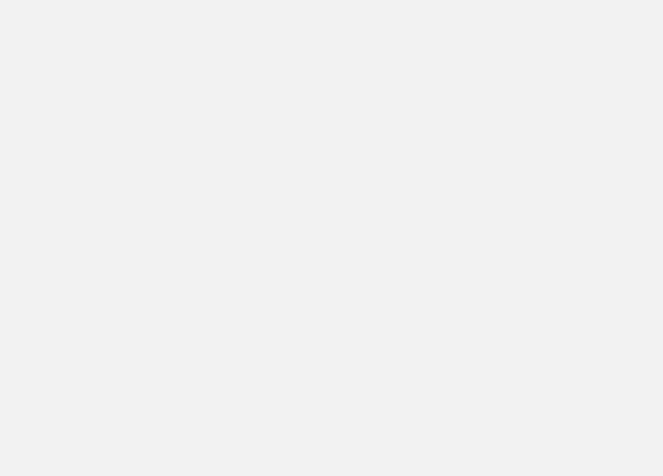
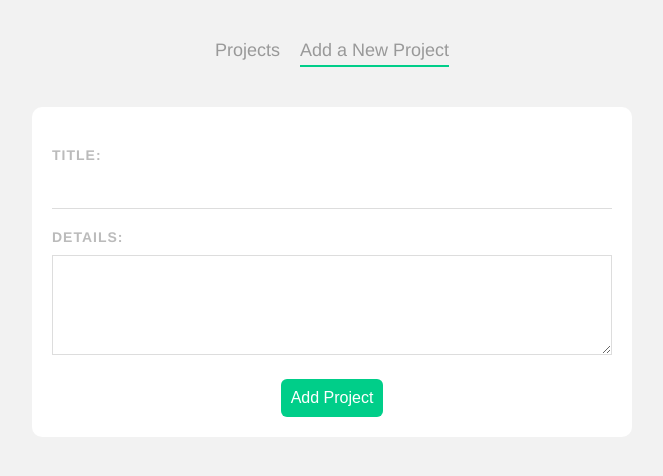
Before and after one commit to geostojanov/project-planner, a Vue app: page /add in a window 1280 px wide. Before the commit this address had no page. Shown: the top 476 px of the page, without its empty margins (308-971 px from the left). Built offline with nearby package versions, Linux system fonts and the light colour scheme.

Commit message:
Lesson 65 Done

```diff
--- a/data/db.json
+++ b/data/db.json
@@ -11,6 +11,24 @@
       "title": "Make marketing email",
       "details": "Lorem ipsum",
       "complete": false
+    },
+    {
+      "title": "create a new website",
+      "details": "asdokdoaskdsa[d",
+      "complete": false,
+      "id": 3
+    },
+    {
+      "title": "Design a new thing",
+      "details": "Lorem ipsum dolor, sit amet consectetur adipisicing elit. Earum architecto aliquam, magnam sunt consequatur at nemo ad eaque minima id veniam, dolorem rerum voluptas iure ut unde suscipit debitis quam!\n  Cumque hic tenetur nam dolore odit vel tempora fugit autem. Harum, exercitationem praesentium inventore aliquid quasi cumque sapiente earum beatae optio incidunt voluptatum ut eius minus quis quibusdam dolores rem.",
+      "complete": false,
+      "id": 4
+    },
+    {
+      "title": "Testing",
+      "details": "admpaokdsapokda",
+      "complete": false,
+      "id": 5
     }
   ]
 }
--- a/src/App.vue
+++ b/src/App.vue
@@ -1,6 +1,15 @@
 <template>
+  <Navbar />
   <router-view/>
 </template>
+
+<script>
+import Navbar from './components/Navbar.vue'
+
+export default {
+  components: { Navbar }
+}
+</script>
 
 <style>
 body {
--- /dev/null
+++ b/src/components/Navbar.vue
@@ -0,0 +1,30 @@
+<template>
+  <nav class="main-nav">
+    <router-link :to="{ name: 'Home' }">Projects</router-link>
+    <router-link :to="{ name: 'AddProject' }">Add a New Project</router-link>
+  </nav>
+</template>
+
+<script>
+export default {
+
+}
+</script>
+
+<style>
+  .main-nav {
+    text-align: center;
+    margin: 40px auto;
+  }
+  .main-nav a{
+    display: inline-block;
+    text-decoration: none;
+    margin: 0 10px;
+    color: #999;
+    font-size: 18px;
+  }
+  a.router-link-active {
+    border-bottom: 2px solid #00ce89;
+    padding-bottom: 4px;
+  }
+</style>
--- a/src/router/index.js
+++ b/src/router/index.js
@@ -1,11 +1,17 @@
 import { createRouter, createWebHistory } from 'vue-router'
 import HomeView from '../views/HomeView.vue'
+import AddProject from '../views/AddProject.vue'
 
 const routes = [
   {
     path: '/',
-    name: 'home',
+    name: 'Home',
     component: HomeView
+  },
+  {
+    path: '/add',
+    name: 'AddProject',
+    component: AddProject
   }
 ]
 
--- /dev/null
+++ b/src/views/AddProject.vue
@@ -0,0 +1,78 @@
+<template>
+  <form @submit.prevent="handleSubmit">
+    <label>Title:</label>
+    <input type="text" v-model="title" required>
+    <label>Details:</label>
+    <textarea v-model="details" required></textarea>
+    <button>Add Project</button>
+  </form>
+</template>
+
+<script>
+export default {
+  data() {
+    return {
+      title: '',
+      details: ''
+    }
+  },
+  methods: {
+    handleSubmit() {
+      let project = {
+        title: this.title,
+        details: this.details,
+        complete: false
+      }
+
+      fetch('http://localhost:3000/projects', {
+        method: 'POST',
+        headers: { 'Content-Type': 'application/json' },
+        body: JSON.stringify(project)
+      }).then(() => {
+        this.$router.push('/')
+      }).catch((err) => console.log(err))
+    }
+  }
+}
+</script>
+
+<style>
+  form {
+    background: white;
+    padding: 20px;
+    border-radius: 10px;
+  }
+  label {
+    display: block;
+    color: #bbb;
+    text-transform: uppercase;
+    font-size: 14px;
+    font-weight: bold;
+    letter-spacing: 1px;
+    margin: 20px 0 10px 0
+  }
+  input {
+    padding: 10px;
+    border: 0;
+    border-bottom: 1px solid #ddd;
+    width: 100%;
+    box-sizing: border-box;
+  }
+  textarea {
+    border: 1px solid #ddd;
+    padding: 10px;
+    width: 100%;
+    box-sizing: border-box;
+    height: 100px;
+  }
+  form button {
+    display: block;
+    margin: 20px auto 0;
+    background: #00ce89;
+    color: white;
+    padding: 10px;
+    border: 0;
+    border-radius: 6px;
+    font-size: 16px;
+  }
+</style>
```
